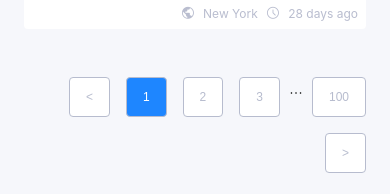
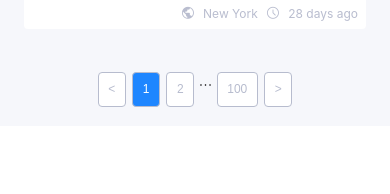
Before and after one commit to bipin-codes/github_jobs, a React (Create React App) app: page / in a window 390 px wide. Shown: the part 1487-1681 px from the top of the page. After the commit the page ends 1613 px from the top, so only its background shows below. Built offline with nearby package versions, Linux system fonts and the light colour scheme.

Commit message:
responsive ui done

```diff
--- a/src/Components/Paginator/Paginator.styles.tsx
+++ b/src/Components/Paginator/Paginator.styles.tsx
@@ -2,6 +2,10 @@ import styled from "styled-components";
 
 export const Container = styled.div`
   text-align: right;
+
+  @media (max-width: 680px) {
+    text-align: center;
+  }
 `;
 export const IconSpan = styled.span.attrs({
   className: "material-symbols-outlined",
--- a/src/Components/Paginator/Paginator.tsx
+++ b/src/Components/Paginator/Paginator.tsx
@@ -13,7 +13,7 @@ const Paginator: React.FC<{
 
   const [pages, setPages] = useState([0]);
 
-  const limit = 2;
+  const limit = 1;
 
   useEffect(() => {
     setPages(Array.from(Array(range + 1).keys()).filter((x) => x !== 0));
--- a/src/Components/common/Button/Button.styles.tsx
+++ b/src/Components/common/Button/Button.styles.tsx
@@ -16,6 +16,11 @@ export const DefaultButton = styled.button<{ active: boolean }>`
   font-size: 0.75rem;
   font-weight: 400;
 
+  @media (max-width: 680px) {
+    padding: 0.6rem;
+    margin: 0.2rem;
+  }
+
   ${({ active }) => active && activePage}
 
   ${({ active, disabled }) =>
```
